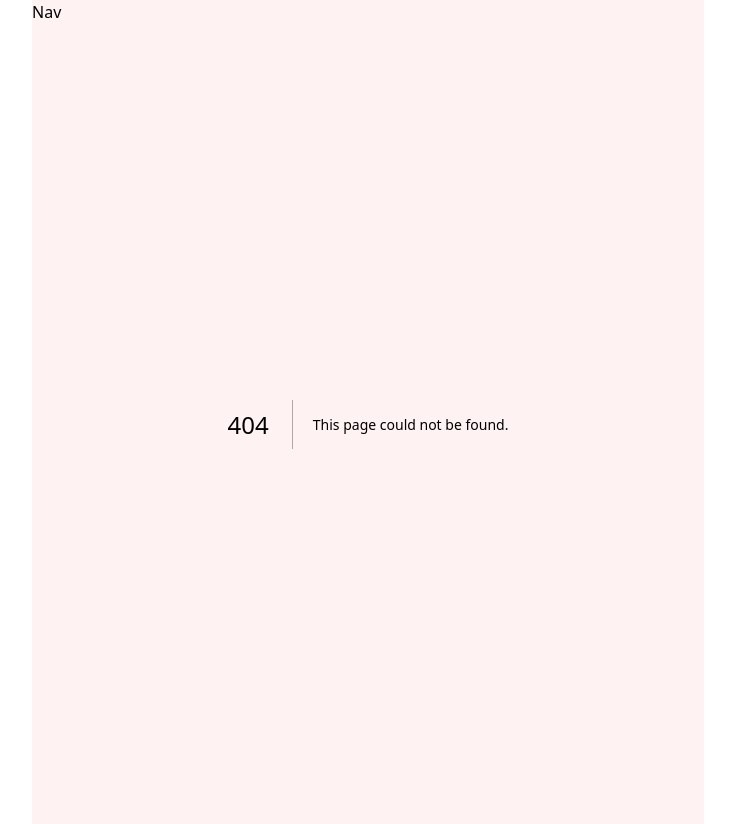
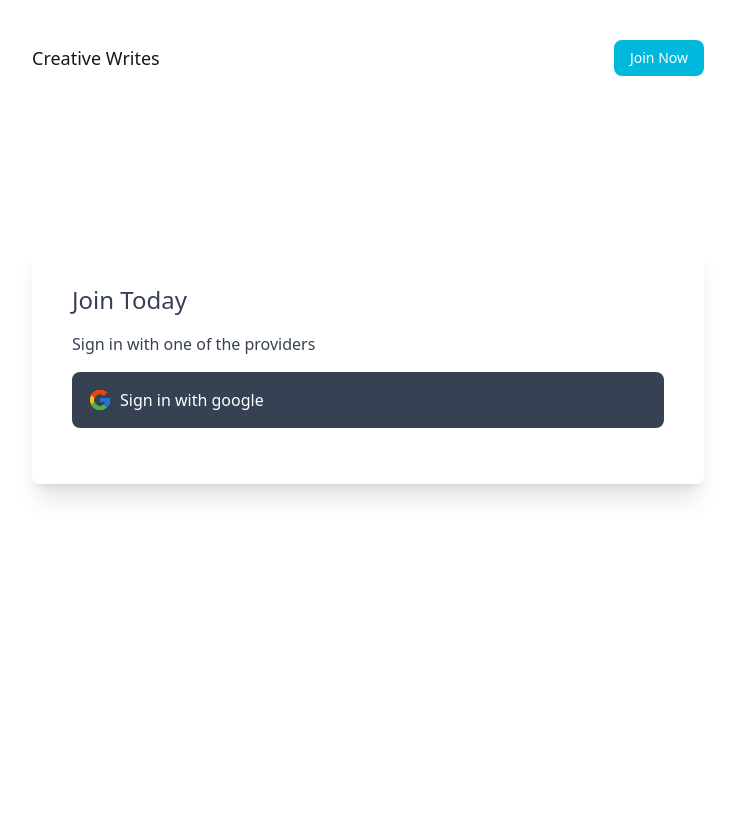
Before and after one commit to jaiminxp/creative-writes, a Next.js app: page /auth/login in a window 1280 px wide. Before the commit this address had no page. Shown: the whole page, without its empty margins (272-1007 px from the left). After the commit the page ends 800 px from the top, so only its background shows below. Built offline with nearby package versions, Linux system fonts and the light colour scheme; no server answers.

Commit message:
sign in with google

```diff
--- a/components/Nav.js
+++ b/components/Nav.js
@@ -1,7 +1,20 @@
+import Link from "next/link";
+
 export default function Nav() {
     return (
-        <div>
-            <h1>Nav</h1>
-        </div>
+        <nav className="flex justify-between items-center py-10">
+            <Link href="/">
+                <button className="text-lg font-medium">Creative Writes</button>
+            </Link>
+            <ul className="flex items-center gap-10">
+                <Link
+                    className="py-2 px-4 text-sm bg-cyan-500 text-white rounded-lg font-medium ml-8"
+                    href="/auth/login"
+                >
+                    Join Now
+                </Link>
+            </ul>
+        </nav>
     );
 }
+``
--- a/components/layout.js
+++ b/components/layout.js
@@ -2,7 +2,7 @@
 
 export default function Layout({ children }) {
     return (
-        <div className="mx-6 md:max-w-2xl md:mx-auto bg-red-50">
+        <div className="mx-6 md:max-w-2xl md:mx-auto">
             <Nav />
             <main>{children}</main>
         </div>
--- a/package.json
+++ b/package.json
@@ -12,7 +12,8 @@
     "firebase": "^12.9.0",
     "next": "16.1.6",
     "react": "19.2.3",
-    "react-dom": "19.2.3"
+    "react-dom": "19.2.3",
+    "react-icons": "^5.6.0"
   },
   "devDependencies": {
     "@tailwindcss/postcss": "^4",
--- a/pages/api/hello.js
+++ /dev/null
@@ -1,5 +0,0 @@
-// Next.js API route support: https://nextjs.org/docs/api-routes/introduction
-
-export default function handler(req, res) {
-  res.status(200).json({ name: "John Doe" });
-}
--- /dev/null
+++ b/pages/auth/login.js
@@ -0,0 +1,29 @@
+import {FcGoogle} from 'react-icons/fc'
+import {signInWithPopup, GoogleAuthProvider} from  'firebase/auth'
+import {auth} from "@/utils/firebase";
+import {useRouter} from "next/router";
+
+export default function Login() {
+    const route = useRouter()
+    const googleProvider = new GoogleAuthProvider()
+    const GoogleLogin = async () => {
+        try {
+            const result = await signInWithPopup(auth, googleProvider)
+            route.push("/")
+        } catch (error) {
+            console.log(error)
+        }
+    }
+    return (
+        <div className="shadow-xl mt-32 p-10 text-gray-700 rounded-lg">
+            <h2 className="text-2xl font-medium">Join Today</h2>
+            <div className="py-4">
+                <h3>Sign in with one of the providers</h3>
+                <button onClick={GoogleLogin} className="text-white bg-gray-700 w-full font-medium rounded-lg flex align-middle p-4 mt-4 gap-2">
+                    <FcGoogle className="text-2xl" />
+                    Sign in with google
+                </button>
+            </div>
+        </div>
+    )
+}
--- /dev/null
+++ b/utils/firebase.js
@@ -0,0 +1,21 @@
+// Import the functions you need from the SDKs you need
+import { initializeApp } from "firebase/app";
+import { getAuth } from "firebase/auth";
+import { getFirestore } from "firebase/firestore";
+// TODO: Add SDKs for Firebase products that you want to use
+// https://firebase.google.com/docs/web/setup#available-libraries
+
+// Your web app's Firebase configuration
+const firebaseConfig = {
+    apiKey: process.env.NEXT_PUBLIC_API_KEY,
+    authDomain: process.env.NEXT_PUBLIC_AUTH_DOMAIN,
+    projectId: process.env.NEXT_PUBLIC_PROJECT_ID,
+    storageBucket: process.env.NEXT_PUBLIC_STORAGE_BUCKET,
+    messagingSenderId: process.env.NEXT_PUBLIC_MESSAGING_SENDER_ID,
+    appId: process.env.NEXT_PUBLIC_APP_ID,
+};
+
+// Initialize Firebase
+const app = initializeApp(firebaseConfig);
+export const auth = getAuth(app);
+export const db = getFirestore(app);
```
Also changed, not shown: 1 other file (tests, documents, lock files or other folders).
